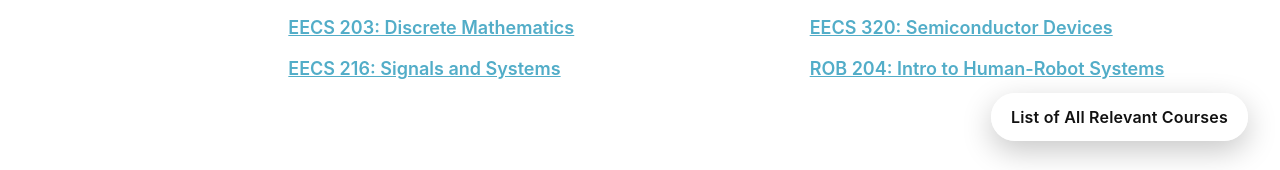
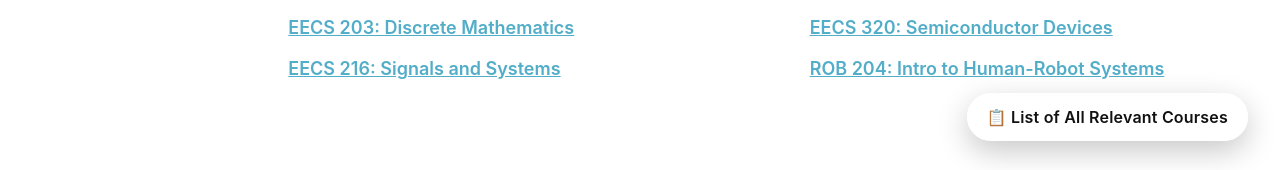
Before and after one commit to ycpoon/ycpoon.github.io, a Jekyll site: the page built from _pages/academicjourney.md, in a window 1280 px wide and 900 px high, scrolled down 573 px. Shown: the part 727-897 px from the top of the window. Built offline with Jekyll 4.4.1, drawn with Linux system fonts in a browser that asks for light colours.

Commit message:
toc acadj4

```diff
--- a/_pages/academicjourney.md
+++ b/_pages/academicjourney.md
@@ -7,7 +7,7 @@ redirect_from:
   - /academicjourney
 ---
 <a id="top"></a>
-<a href="#relevant-courses-taken-️" class="back-to-top">List of All Relevant Courses</a>
+<a href="#relevant-courses-taken-️" class="back-to-top">📋 List of All Relevant Courses</a>
 
 ## Education 🎓
 
```
